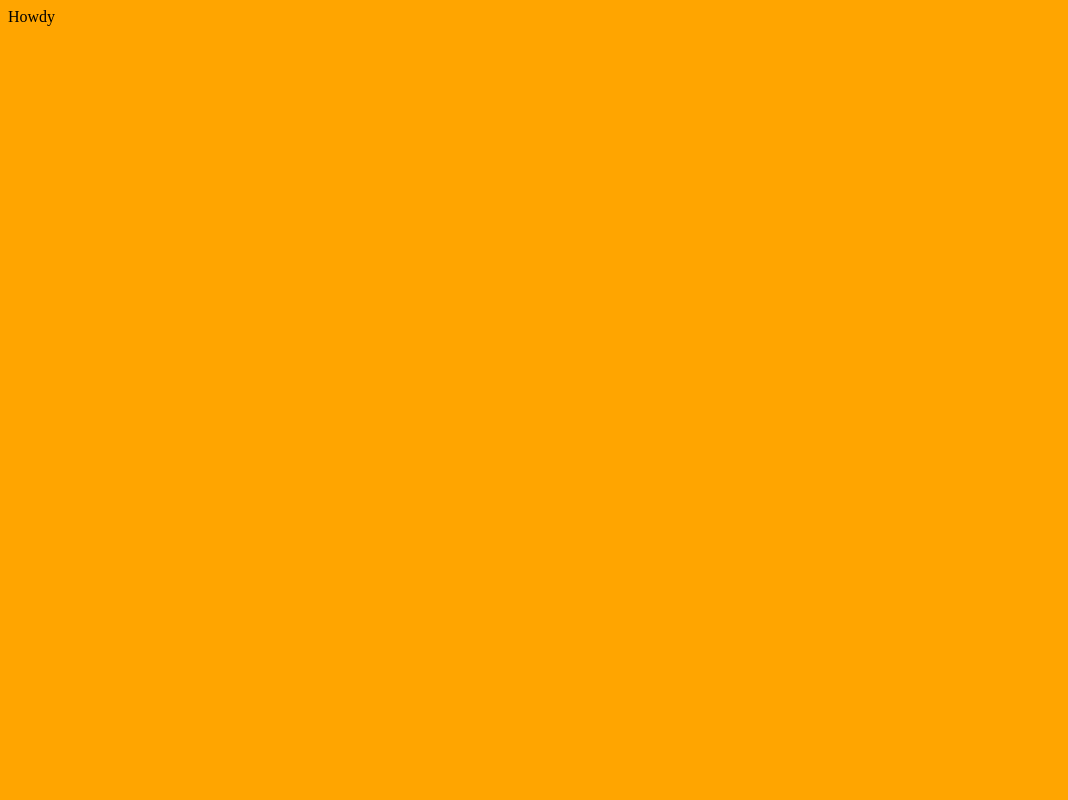
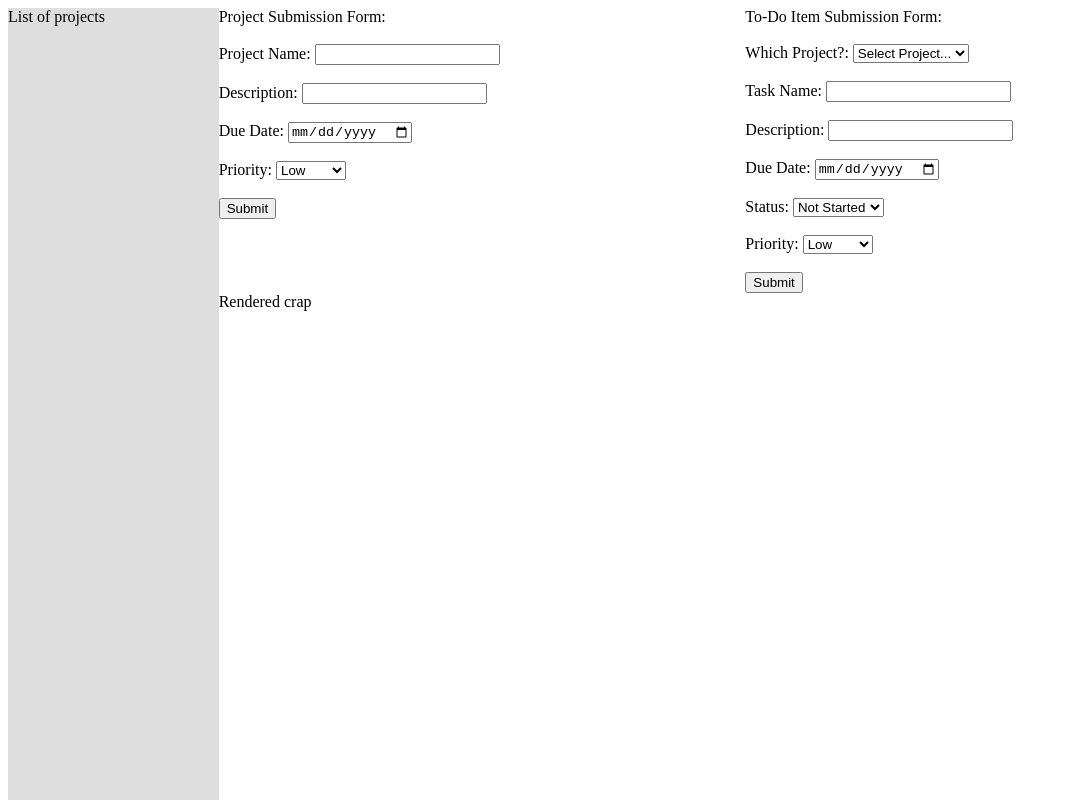
Before and after one commit to cyborgus-com/js-todo-list, a website built with webpack: page src/template.html in a window 1280 px wide. Shown: the top 800 px of the page, without its empty margins (0-1068 px from the left). Built offline with nearby package versions, Linux system fonts and the light colour scheme.

Commit message:
HTML basic grid structure and forms created

```diff
--- a/src/styles.css
+++ b/src/styles.css
@@ -1,3 +1,18 @@
 body {
-    background-color: orange;
+    display: grid;
+    grid-template-columns: 1fr 5fr;
 }
+
+.sidebar {
+    background-color: rgb(222, 222, 222);
+}
+
+.mainarea {
+    display: grid;
+    grid-template-rows: 1fr 4fr;
+}
+
+.input-forms {
+    display: grid;
+    grid-template-columns: 1fr 1fr;
+}
--- a/src/template.html
+++ b/src/template.html
@@ -6,6 +6,85 @@
     <title>ToDoNot</title>
 </head>
 <body>
-    <div>Howdy</div>
+    <div class="sidebar">List of projects
+
+    </div>
+    <div class="mainarea">
+
+        <div class="input-forms">
+            <form class="project-form">
+                <div>Project Submission Form: </div><br>
+                <!-- Project Name Input -->
+                <label for="name">Project Name:</label>
+                <input type="text" id="name" name="name" required><br><br>
+
+                <!-- Description Input -->
+                <label for="description">Description:</label>
+                <input type="text" id="descripton" name="description" required><br><br>
+
+                <!-- Due Date Input -->
+                <label for="duedate">Due Date:</label>
+                <input type="date" id="duedate" name="duedate" required><br><br>
+
+                <!-- Priority Input -->
+                <label for="priority">Priority:</label>
+                <select id="priority" name="priority">
+                    <option value="low">Low</option>
+                    <option value="medium" default>Medium</option>
+                    <option value="high">High</option>
+                    <option value="urgent">Urgent</option>
+                </select><br><br>
+
+                <!-- Submit Button -->
+                <input type="submit" value="Submit">
+
+            </form>
+
+            <form class="todo-form">
+                <div>To-Do Item Submission Form: </div><br>
+
+                <!-- Project Drop down -->
+                <label for="pid">Which Project?:</label>
+                <select id="pid" name="pid">
+                    <option>Select Project...</option>
+                </select><br><br>
+
+                <!-- To Do Name Input -->
+                <label for="todo-name">Task Name:</label>
+                <input type="text" id="todo-name" name="todo-name" required><br><br>
+
+                <!-- Description Input -->
+                <label for="todo-description">Description:</label>
+                <input type="text" id="todo-description" name="todo-description" required><br><br>
+
+                <!-- Due Date Input -->
+                <label for="todo-duedate">Due Date:</label>
+                <input type="date" id="todo-duedate" name="todo-duedate" required><br><br>
+
+                <!-- Status Input -->
+                <label for="todo-status">Status:</label>
+                <select id="todo-status" name="todo-status">
+                    <option value="not-started" default>Not Started</option>
+                    <option value="in-progress">In Progress</option>
+                    <option value="completed">Completed</option>
+                </select><br><br>
+
+                <!-- Priority Input -->
+                <label for="todo-priority">Priority:</label>
+                <select id="todo-priority" name="todo-priority">
+                    <option value="todo-low">Low</option>
+                    <option value="todo-medium" default>Medium</option>
+                    <option value="todo-high">High</option>
+                    <option value="todo-urgent">Urgent</option>
+                </select><br><br>
+
+                <!-- Submit Button -->
+                <input type="submit" value="Submit">
+
+            </form>
+        </div>
+
+        <div class="rendered">Rendered crap</div>
+    </div>
 </body>
 </html>
```
